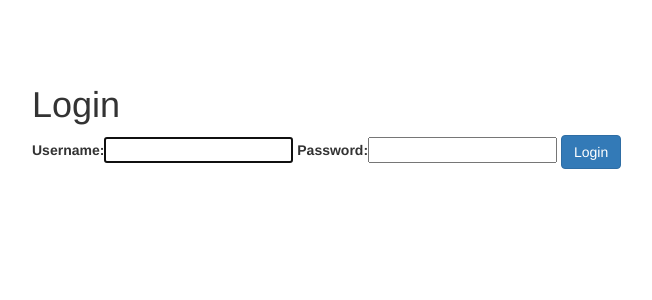
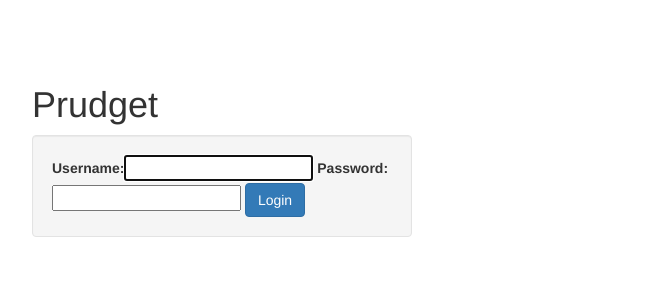
Before and after one commit to thyagostall/prudget, a Django app: a page that uses templates/transactions/login.html in a window 1280 px wide. Shown: the top 300 px of the page, without its empty margins (38-690 px from the left). Run offline with Django 3.2, Linux system fonts and the light colour scheme; some libraries are stand-ins or nearby versions.

Commit message:
Better Login UI

```diff
--- a/templates/generic_form.html
+++ b/templates/generic_form.html
@@ -4,6 +4,7 @@
 
 {% block content %}
 
+    <div class="col-sm-offset-2 col-md-offset-3 col-sm-8 col-md-6">
         {% if title %}
             <h1>{{ title }}</h1>
         {% endif %}
@@ -15,5 +16,6 @@
             </table>
             <button type="submit" class="btn btn-primary">Save</button>
         </form>
+    </div>
 
 {% endblock %}
--- a/templates/transactions/login.html
+++ b/templates/transactions/login.html
@@ -4,12 +4,16 @@
 
 {% block content %}
 
-    <h1>Login</h1>
+    <h1>Prudget</h1>
 
-    <form action="{% url 'login' %}" method="post" class="form">
-        {% csrf_token %}
-        {{ form|as_bootstrap }}
-        <button type="submit" class="btn btn-primary">Login</button>
-    </form>
+    <div class="col-sm-6 col-md-4 well">
+
+        <form action="{% url 'login' %}" method="post" class="form">
+            {% csrf_token %}
+            {{ form|as_bootstrap }}
+            <button type="submit" class="btn btn-primary">Login</button>
+        </form>
+
+    </div>
 
 {% endblock content %}
```
Lines whose indentation alone changed are shown as unchanged.
